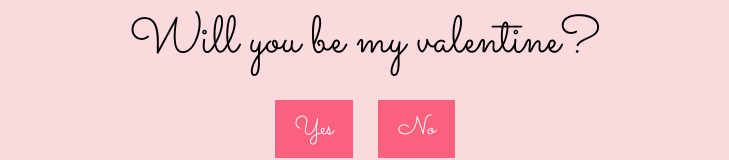
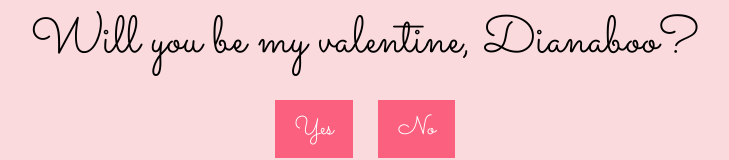
Before and after one commit to robmalonzo/Valentines-day-question-, a plain HTML site: page index.html in a window 1280 px wide. Shown: the part 471-631 px from the top of the page, without its empty margins (275-1004 px from the left). Drawn offline with Linux system fonts and the light colour scheme.

Commit message:
Update index.html

```diff
--- a/index.html
+++ b/index.html
@@ -11,7 +11,7 @@
     <div id="container">
         <div id="image-container"></div> <!-- Container for displaying images -->
         <div id="text-container">
-            <div id="question">Will you be my valentine?</div> <!-- Question -->
+            <div id="question">Will you be my valentine, Dianaboo?</div> <!-- Question -->
             <div id="options">
                 <button id="yes-button" onclick="selectOption('yes')">Yes</button> <!-- Yes button -->
                 <button id="no-button" onclick="selectOption('no')">No</button> <!-- No button -->
```
